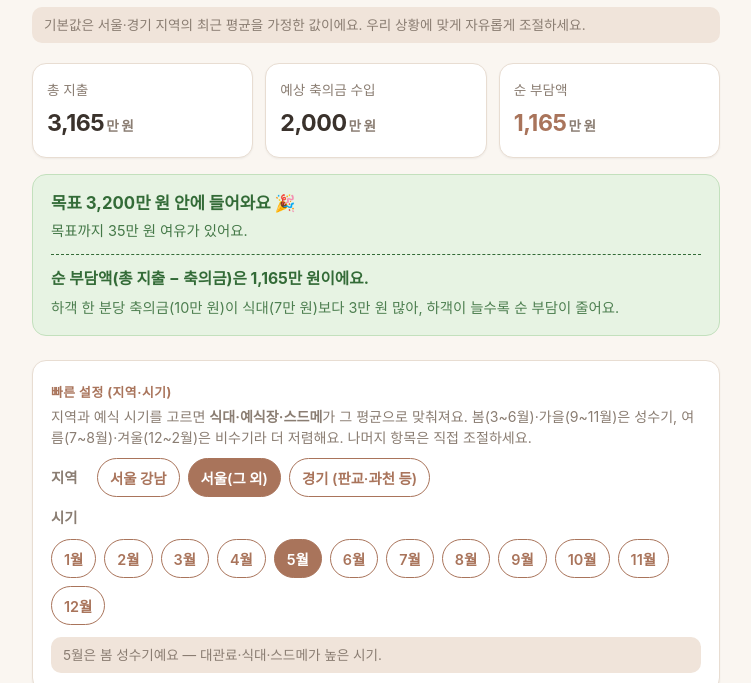
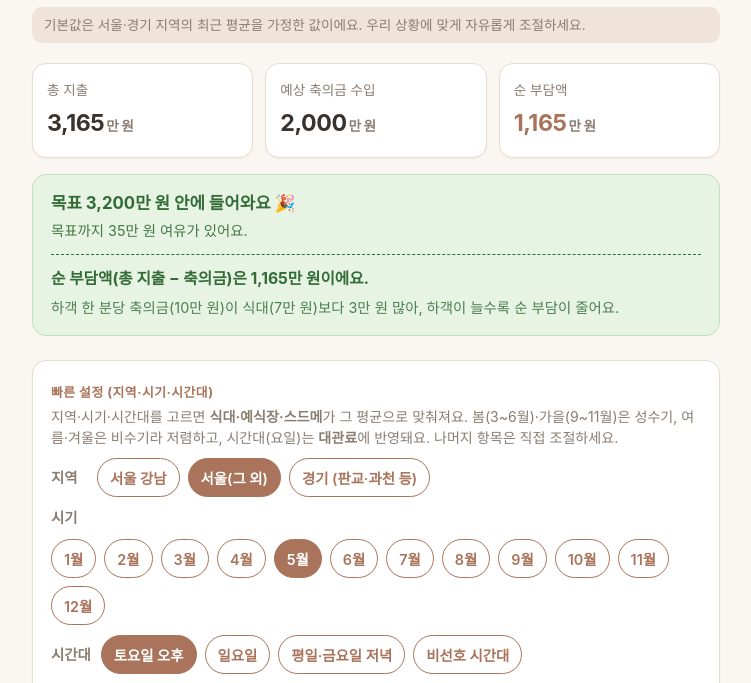
Before and after one commit to Jin02/wedding-budget-calculator, a plain HTML site: page index.html in a window 1280 px wide. Shown: the part 117-800 px from the top of the page, without its empty margins (264-1015 px from the left). Drawn offline with Linux system fonts and the light colour scheme.

Commit message:
Add day/time-slot preset adjusting venue cost (-15/-20/-30%)

```diff
--- a/index.html
+++ b/index.html
@@ -415,8 +415,8 @@
     <div id="summary" class="summary" aria-live="polite"></div>
 
     <section class="group presets">
-      <h2>빠른 설정 (지역·시기)</h2>
-      <p class="preset-desc">지역과 예식 시기를 고르면 <strong>식대·예식장·스드메</strong>가 그 평균으로 맞춰져요. 봄(3~6월)·가을(9~11월)은 성수기, 여름(7~8월)·겨울(12~2월)은 비수기라 더 저렴해요. 나머지 항목은 직접 조절하세요.</p>
+      <h2>빠른 설정 (지역·시기·시간대)</h2>
+      <p class="preset-desc">지역·시기·시간대를 고르면 <strong>식대·예식장·스드메</strong>가 그 평균으로 맞춰져요. 봄(3~6월)·가을(9~11월)은 성수기, 여름·겨울은 비수기라 저렴하고, 시간대(요일)는 <strong>대관료</strong>에 반영돼요. 나머지 항목은 직접 조절하세요.</p>
       <div class="preset-row">
         <span class="preset-label">지역</span>
         <div class="preset-btns" id="region-btns">
@@ -440,6 +440,15 @@
           <button type="button" data-month="10">10월</button>
           <button type="button" data-month="11">11월</button>
           <button type="button" data-month="12">12월</button>
+        </div>
+      </div>
+      <div class="preset-row">
+        <span class="preset-label">시간대</span>
+        <div class="preset-btns" id="time-btns">
+          <button type="button" data-time="sat">토요일 오후</button>
+          <button type="button" data-time="sun">일요일</button>
+          <button type="button" data-time="weekday">평일·금요일 저녁</button>
+          <button type="button" data-time="offpeak">비선호 시간대</button>
         </div>
       </div>
       <p class="preset-note" id="preset-note" aria-live="polite"></p>
@@ -756,12 +765,17 @@
   const seasonName = (m) =>
     m >= 3 && m <= 6 ? "봄" : m >= 7 && m <= 8 ? "여름" : m >= 9 && m <= 11 ? "가을" : "겨울";
 
+  // 시간대(요일)별 대관료 보정 — 토요일 오후(프라임) 기준
+  const timeFactor = { sat: 1, sun: 0.85, weekday: 0.8, offpeak: 0.7 };
+
   const itemById = Object.fromEntries(allItems.map((i) => [i.id, i]));
   let selRegion = "seoul";
   let selMonth = 5;
+  let selTime = "sat";
 
   const regionBtns = document.getElementById("region-btns");
   const monthBtns = document.getElementById("month-btns");
+  const timeBtns = document.getElementById("time-btns");
   const presetNote = document.getElementById("preset-note");
 
   function setSlider(id, val) {
@@ -777,6 +791,8 @@
       venue = b.venue * 0.85;
       sdm = b.sdm * 0.9;
     }
+    // 시간대(요일)는 대관료에만 반영 (시즌 할인과 곱해짐)
+    venue = venue * timeFactor[selTime];
     setSlider("meal", meal);
     setSlider("venue", venue);
     setSlider("sdm", sdm);
@@ -791,9 +807,15 @@
 
   function updateNote() {
     const s = seasonName(selMonth);
-    presetNote.textContent = isPeak(selMonth)
-      ? `${selMonth}월은 ${s} 성수기예요 — 대관료·식대·스드메가 높은 시기.`
-      : `${selMonth}월은 ${s} 비수기예요 — 대관료·식대·스드메가 성수기보다 낮아요.`;
+    const seasonPart = isPeak(selMonth)
+      ? `${selMonth}월은 ${s} 성수기예요.`
+      : `${selMonth}월은 ${s} 비수기라 식대·대관료·스드메가 낮아요.`;
+    const off = Math.round((1 - timeFactor[selTime]) * 100);
+    const timePart =
+      off > 0
+        ? ` 선택한 시간대로 대관료가 ${off}% 더 할인됐어요.`
+        : ` 시간대는 토요일 오후(프라임) 기준이에요.`;
+    presetNote.textContent = seasonPart + timePart;
   }
 
   regionBtns.addEventListener("click", (e) => {
@@ -813,9 +835,19 @@
     applyPreset();
   });
 
-  // 초기에는 강조 표시만(값은 기본 슬라이더값=서울·성수기와 동일). 링크로 들어온 값은 덮어쓰지 않음.
+  timeBtns.addEventListener("click", (e) => {
+    const btn = e.target.closest("button");
+    if (!btn) return;
+    selTime = btn.dataset.time;
+    highlight(timeBtns, "time", selTime);
+    updateNote();
+    applyPreset();
+  });
+
+  // 초기에는 강조 표시만(값은 기본 슬라이더값=서울·성수기·토요일과 동일). 링크로 들어온 값은 덮어쓰지 않음.
   highlight(regionBtns, "region", selRegion);
   highlight(monthBtns, "month", selMonth);
+  highlight(timeBtns, "time", selTime);
   updateNote();
 
   // 링크(#값)로 들어왔으면 그 설정을 먼저 적용한 뒤 첫 계산
```
Also changed, not shown: 1 other file.
